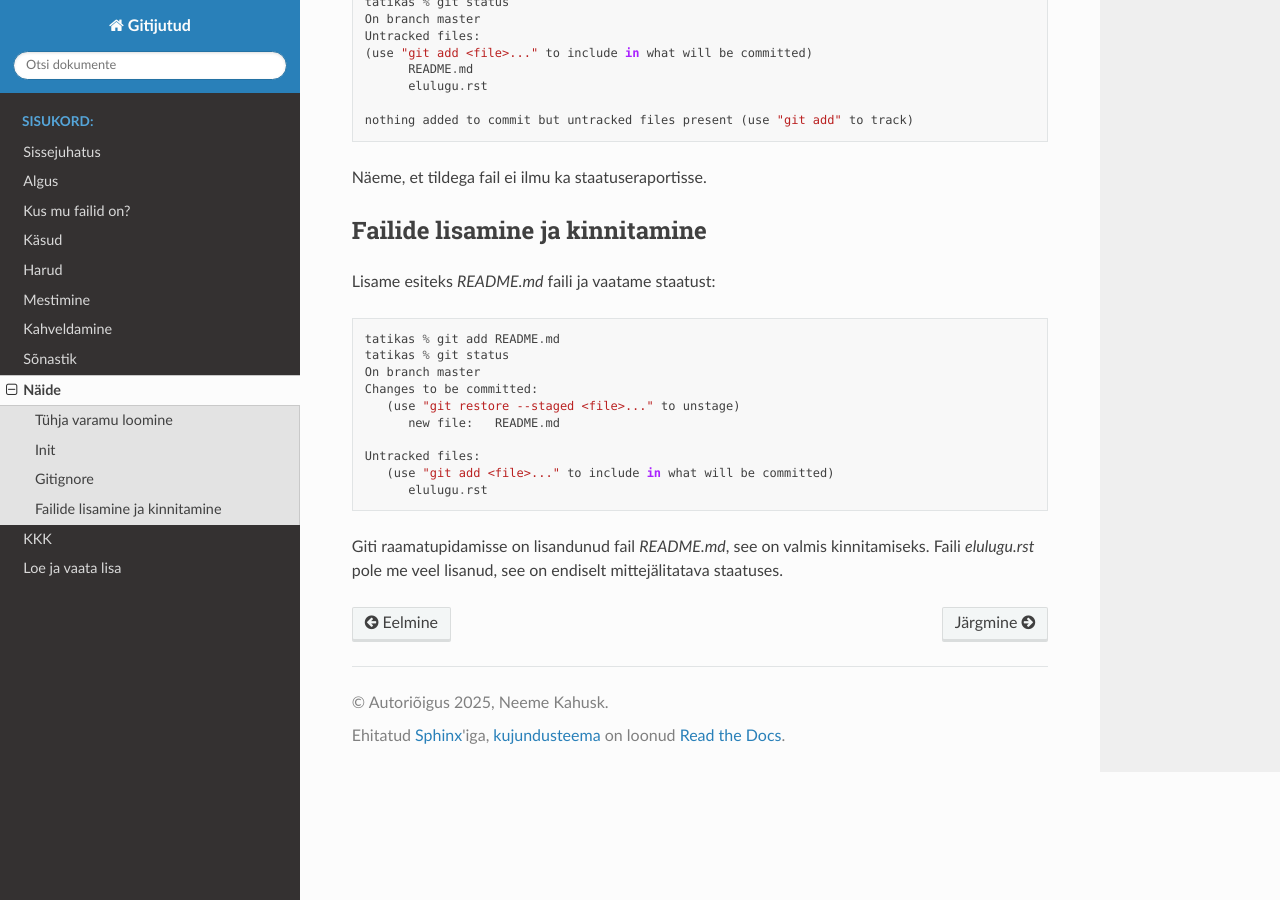
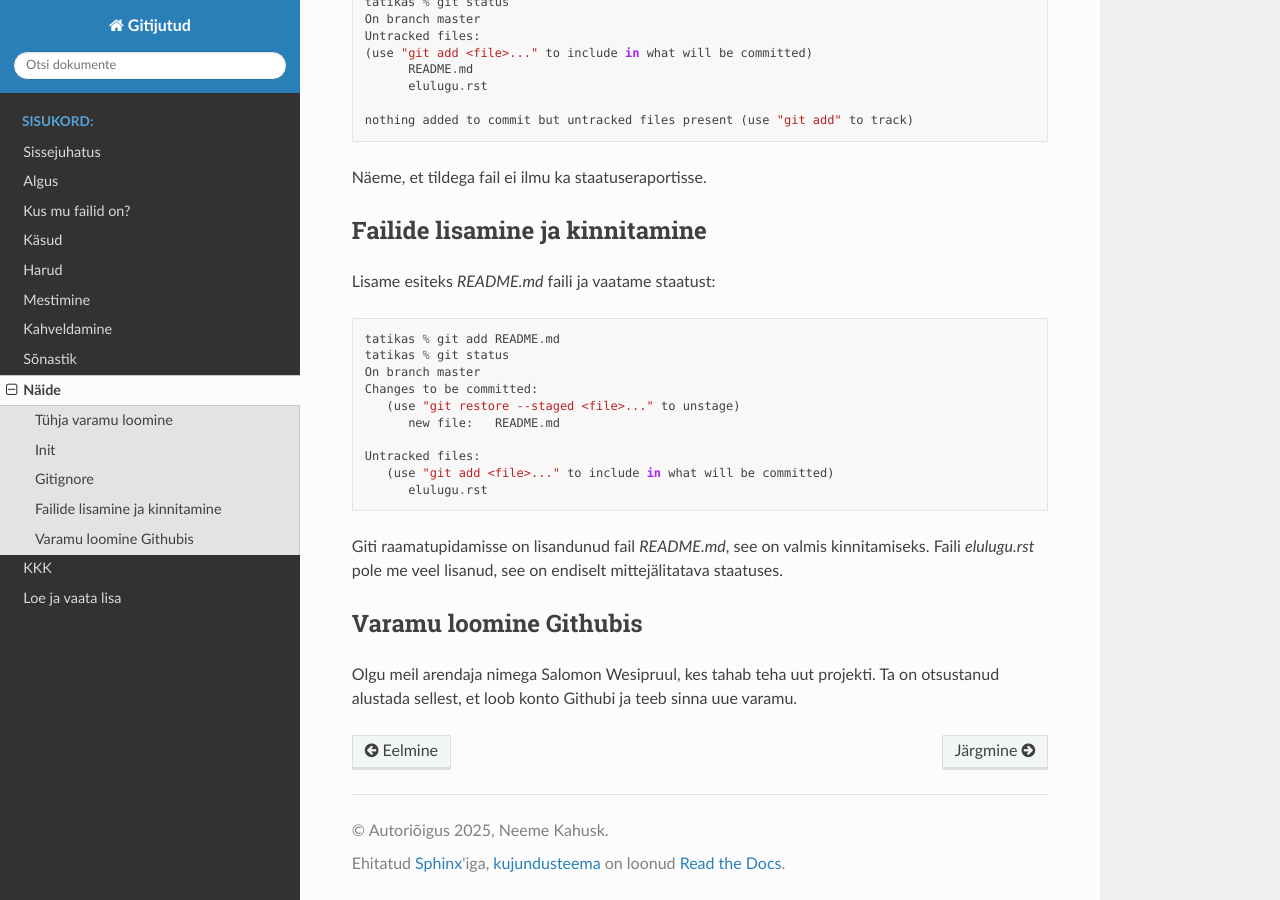
Before and after one commit to nemeek/gitijutud, a Sphinx documentation site: the page built from docs/example.rst, in a window 1280 px wide and 900 px high, scrolled down 2845 px. Built offline with Sphinx 7.4.7 and the Read the Docs theme 3.1.0, drawn with Linux system fonts in a browser that asks for light colours.

Commit message:
SWP algus

```diff
--- a/docs/example.rst
+++ b/docs/example.rst
@@ -137,3 +137,10 @@ Lisame esiteks `README.md` faili ja vaatame staatust::
         elulugu.rst
 
 Giti raamatupidamisse on lisandunud fail `README.md`, see on valmis kinnitamiseks. Faili `elulugu.rst` pole me veel lisanud, see on endiselt mittejälitatava staatuses.
+
+
+Varamu loomine Githubis
++++++++++++++++++++++++
+
+Olgu meil arendaja nimega Salomon Wesipruul, kes tahab teha uut projekti.
+Ta on otsustanud alustada sellest, et loob konto Githubi ja teeb sinna uue varamu.
```
